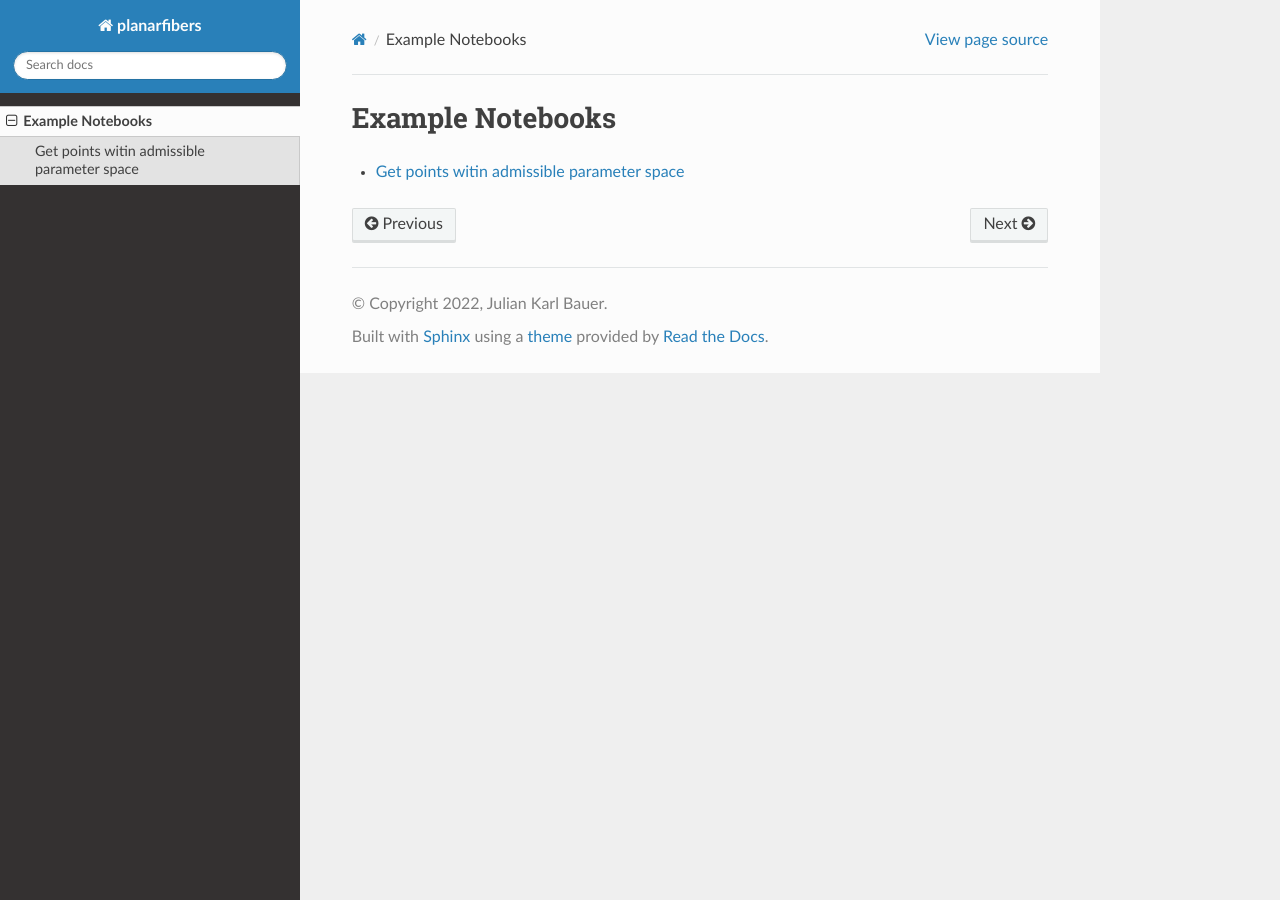
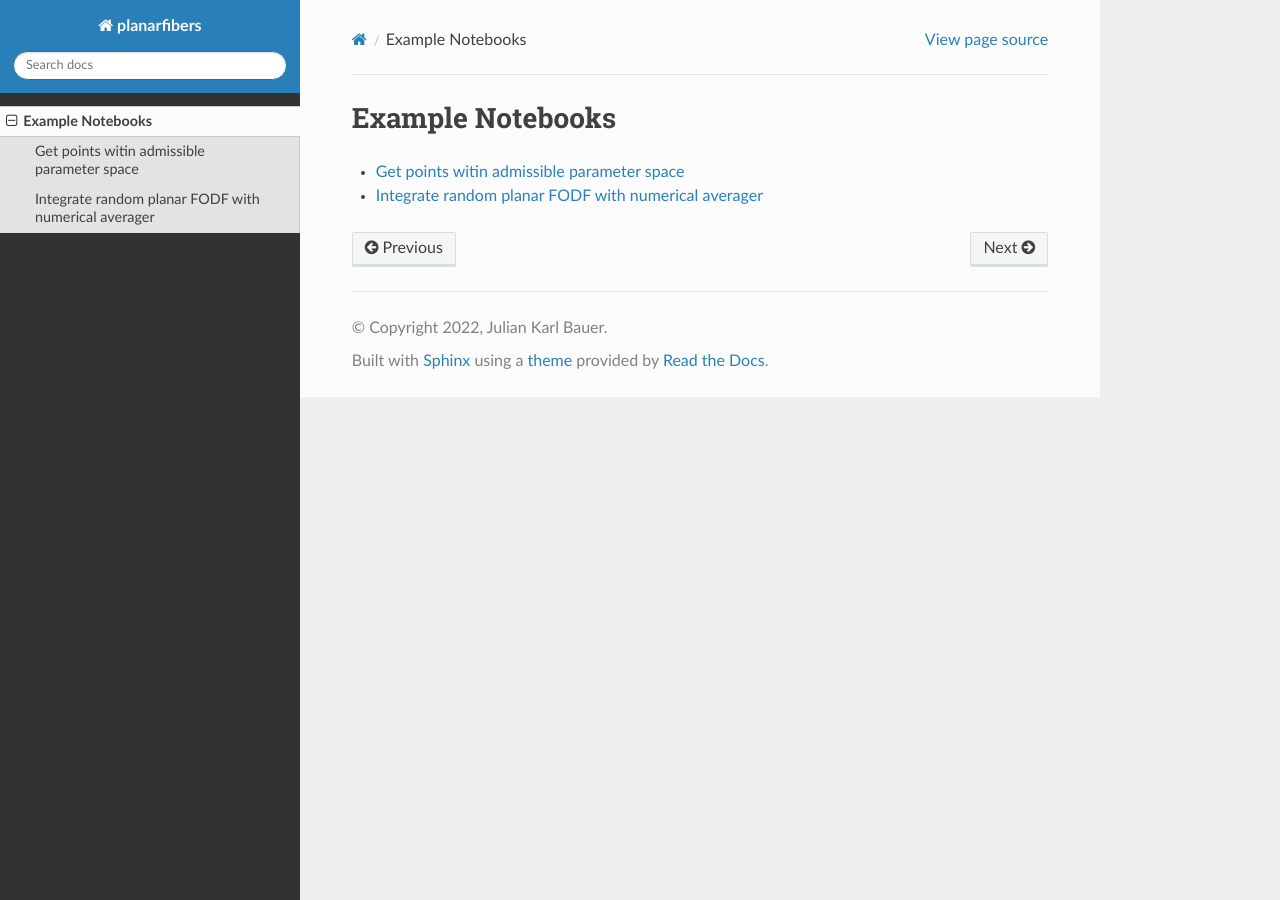
Before and after one commit to JulianKarlBauer/orientation_averaging_mean_field, a Sphinx documentation site: the page built from docs/source/example_notebooks.rst, in a window 1280 px wide. Built offline with Sphinx 7.4.7 and the Read the Docs theme 2.0.0, drawn with Linux system fonts in a browser that asks for light colours; pages that are not in the unit, such as notebooks, are missing from menus; part of the change alters nothing that is shown.

```diff
--- a/docs/source/example_notebooks.rst
+++ b/docs/source/example_notebooks.rst
@@ -7,3 +7,4 @@ Example Notebooks
 
    notebooks/01
    notebooks/02
+   notebooks/03
--- /dev/null
+++ b/docs/source/notebooks/03.py
@@ -0,0 +1,25 @@
+# # Integrate random planar FODF with numerical averager
+
+import planarfibers
+import pandas as pd
+import numpy as np
+
+pd.set_option("display.max_columns", 100)
+pd.set_option("display.width", 1000)
+np.set_printoptions(linewidth=400)
+
+
+# Select random FODF: choose exact closre FODF, see equation (77) in "Fiber orientation distributions based on planar fiber orientation tensors of fourth order. Math. Mech. Solids (to appear 2022)"".
+la1 = 5 / 6
+odf_func = lambda phi: ((1.0 - la1) * la1) / (
+    2.0 * np.pi * (la1**2 + (1.0 - 2.0 * la1) * np.cos(phi) ** 2)
+)
+
+# Select quantity which is to be averaged
+quantity = planarfibers.approximation.calc_MT_UD()
+print(quantity)
+
+# Average
+averager = planarfibers.averager.AveragerPlanar(odf_planar=odf_func)
+average = averager.average(quantity)
+print(average)
```
Also changed, not shown: docs/source/notebooks/03.ipynb (added).
